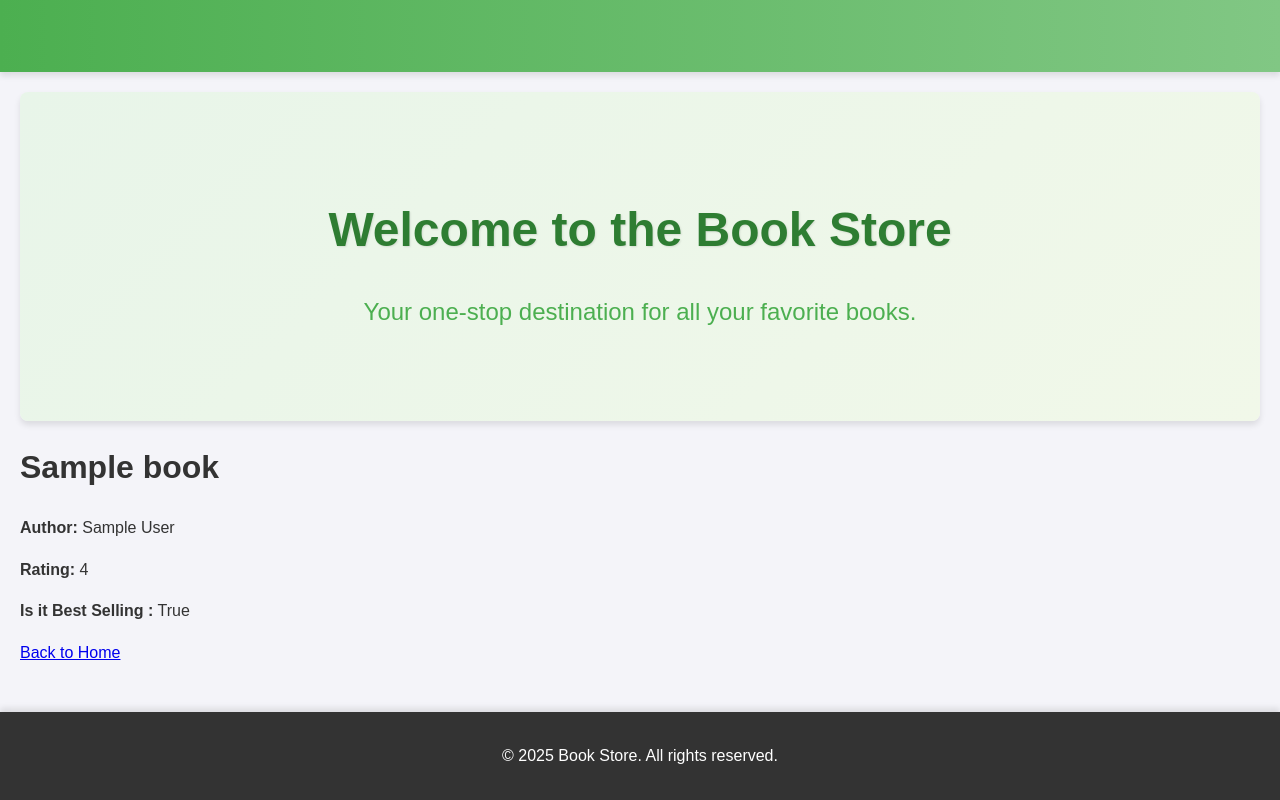
After one commit to PacemakerX/book_store, a Django app: a page that uses book_outlet/templates/book_outlet/book_detail.html in a window 1280 px wide. The commit adds this page. Run offline with Django 5.2, Linux system fonts and the light colour scheme; tables that the repository leaves empty hold one stand-in row (values such as "Sample post").

Commit message:
feat(ui): Add a book_detail html for particular book details

```diff
--- /dev/null
+++ b/book_outlet/templates/book_outlet/book_detail.html
@@ -0,0 +1,15 @@
+{% extends "base.html" %}
+{% load static %}
+{% block page_styles%}
+<link rel='stylesheet' href='{% static 'book_outlet/book_detail.css' %}'>
+{% endblock%}
+{% block page_title %} Book Details{% endblock %}
+{%block page_content %}
+<div class="book-detail">
+  <h1>{{ book.title }}</h1>
+  <p><strong>Author:</strong> {{ book.author }}</p>
+  <p><strong>Rating:</strong> {{ book.rating }}</p>
+  <p><strong>Is it Best Selling :</strong> {{ book.is_bestselling }}</p>
+  <a href="{% url 'all_book_details' %}" class="btn-back">Back to Home</a>
+</div>
+{% endblock %}
```
Also changed, not shown: book_outlet/templates/book_outlet/index.html (+9 -13 lines).
